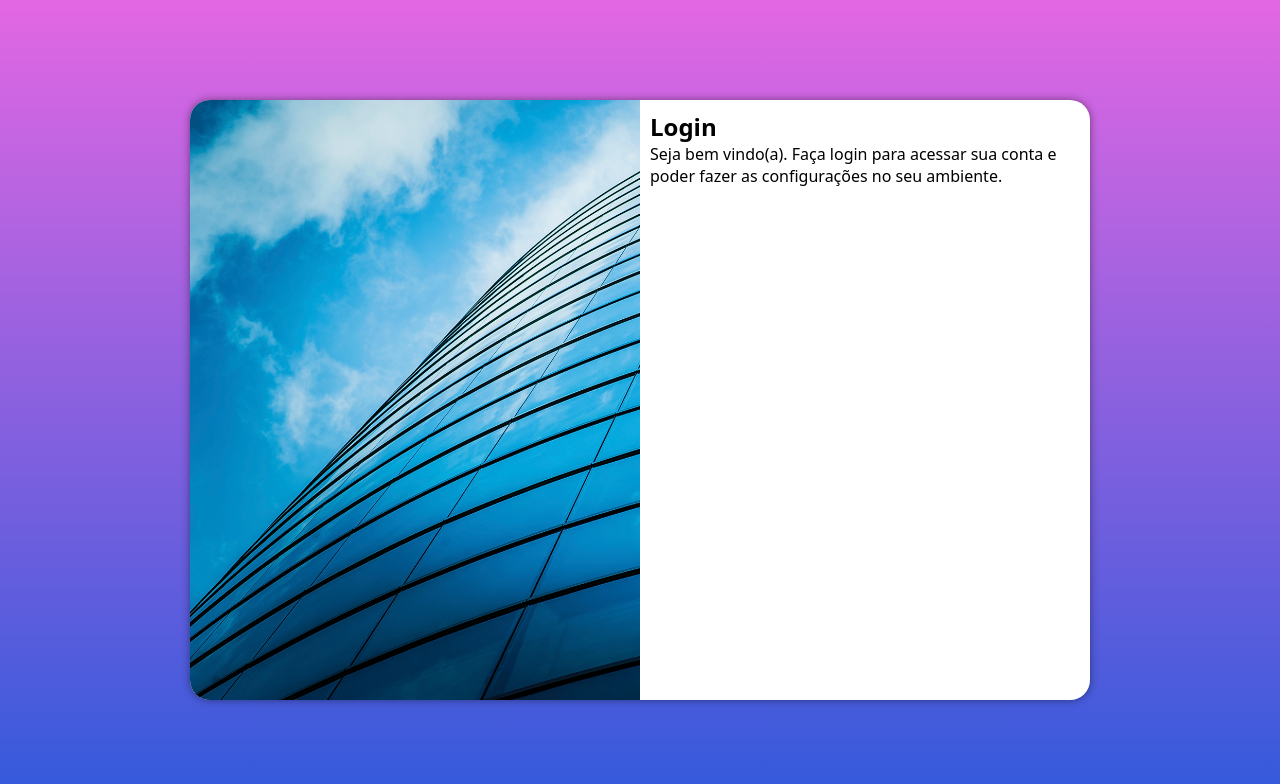
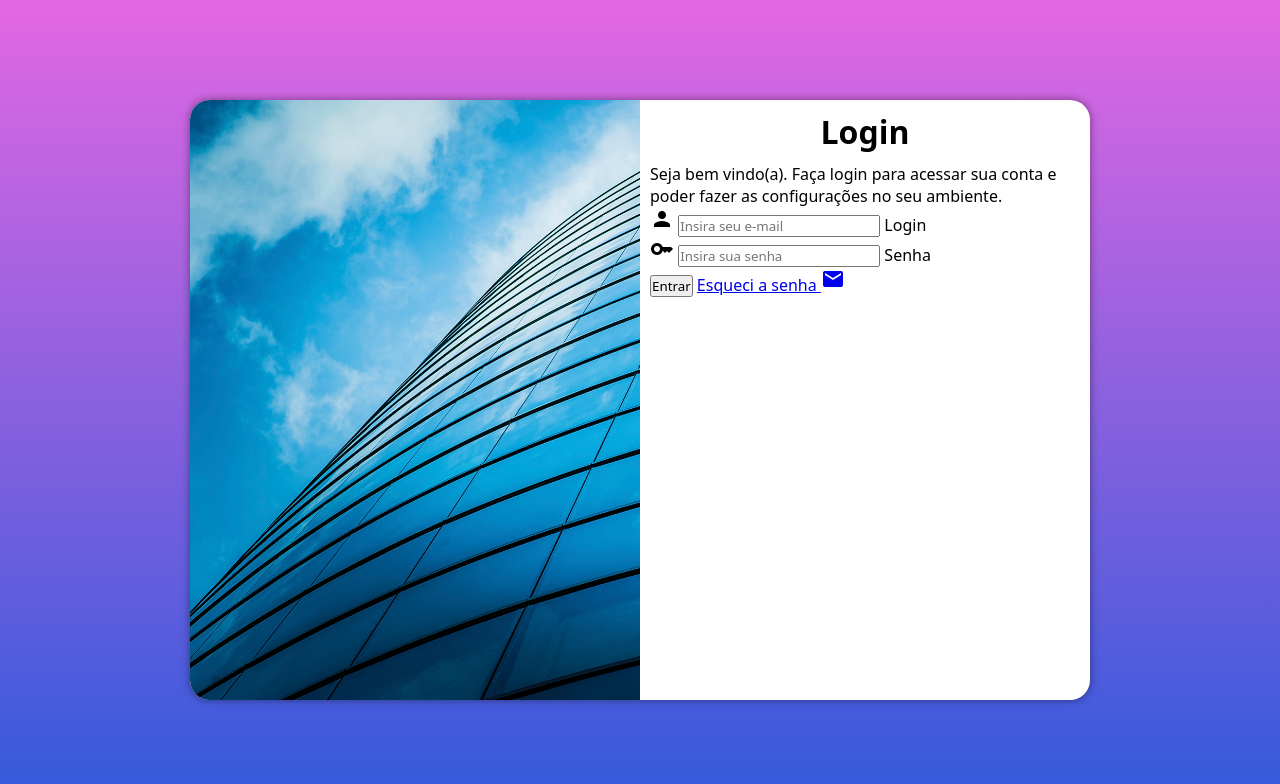
Before and after one commit to tiagoalbinomarcal/projeto-login, a plain HTML site: page index.html in a window 1280 px wide. Drawn offline with Linux system fonts and the light colour scheme.

Commit message:
Formulário sem estilo

```diff
--- a/css/mediaqueries.css
+++ b/css/mediaqueries.css
@@ -47,4 +47,12 @@
         float: right;
         width: 50%;
     }
+
+    div#form h1{
+        font-size: 2em;
+    }
+
+    div#form p{
+        font-size: 1em;
+    }
 }
--- a/css/style.css
+++ b/css/style.css
@@ -48,6 +48,15 @@ div#form{
     padding: 10px;
 }
 
+div#form > h1{
+    text-align: center;
+    margin-bottom: 10px;
+}
+
+div#form p{
+    font-size: 0.8em;
+}
+
 div#imagem{
     background: url(../imagens/prediopq.jpg) left bottom;
     width: 400px;
--- a/index.html
+++ b/index.html
@@ -7,6 +7,8 @@
     <title>Login</title>
     <link rel="stylesheet" href="css/style.css">
     <link rel="stylesheet" href="css/mediaqueries.css">
+    <link href="https://fonts.googleapis.com/icon?family=Material+Icons"
+      rel="stylesheet">
 </head>
 <body>
     <main>
@@ -16,7 +18,19 @@
             <div id="form">
                 <h1>Login</h1>
                 <p>Seja bem vindo(a). Faça login para acessar sua conta e poder fazer as configurações no seu ambiente.</p>
-                <form action="login.js" method="post">
+                <form action="login.js" method="post" autocomplete="on">
+                    <div class="campo">
+                        <i class="material-icons">person</i>
+                        <input type="email" name="login" id="ilogin" placeholder="Insira seu e-mail" autocomplete="email" required minlength="5" maxlength="30">
+                        <label for="ilogin">Login</label>
+                    </div>
+                    <div>
+                        <i class="material-icons">key</i>
+                        <input type="password" name="senha" id="isenha" placeholder="Insira sua senha" autocomplete="current-password" required minlength="8">
+                        <label for="isenha">Senha</label><br/>
+                        <input type="submit" value="Entrar">
+                        <a href="#">Esqueci a senha <i class="material-icons">email</i></a>
+                    </div>
 
                 </form>
             </div>
```
